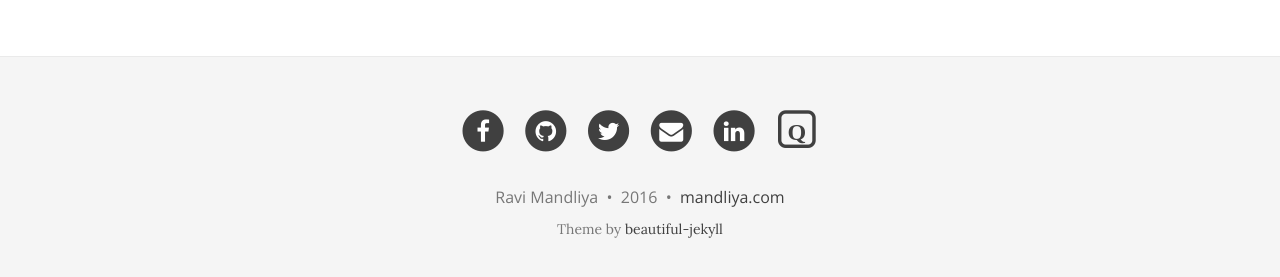
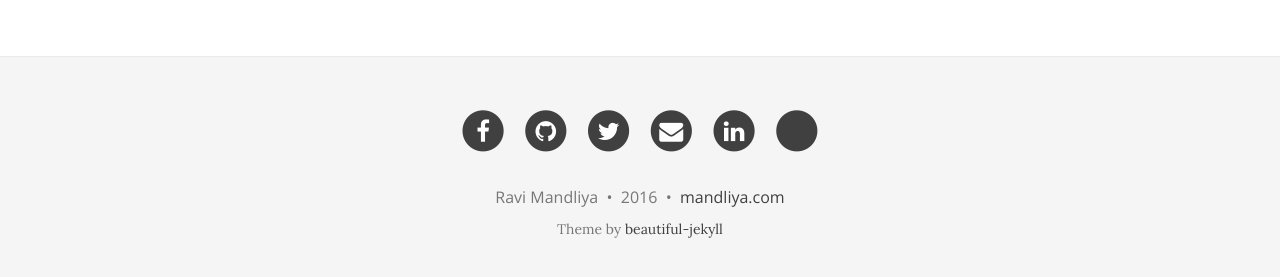
Before and after one commit to mandliya/mandliya.github.io.back, a Jekyll site: the page built from index.md, in a window 1280 px wide and 936 px high. Shown: the part 646-923 px from the top of the window. Built offline with Jekyll 4.4.1, drawn with Linux system fonts in a browser that asks for light colours; nearby versions of some CDN libraries; the list of posts is cut into pages by our own code.

Commit message:
Added quora icon

```diff
--- a/_includes/footer.html
+++ b/_includes/footer.html
@@ -67,7 +67,7 @@
           	<li>
           	<a href="https://www.quora.com/profile/{{ site.author.quora }}" title="Quora">
           		<span class="fa-stack fa-lg">
-  				<span class="fa fa-square-o fa-stack-2x"></span>
+  				<span class="fa fa-circle fa-stack-2x"></span>
   				<span class="fa fa-fw fa-stack-1x"><strong>Q</strong></span>
 			</span>
           	</a>
```
